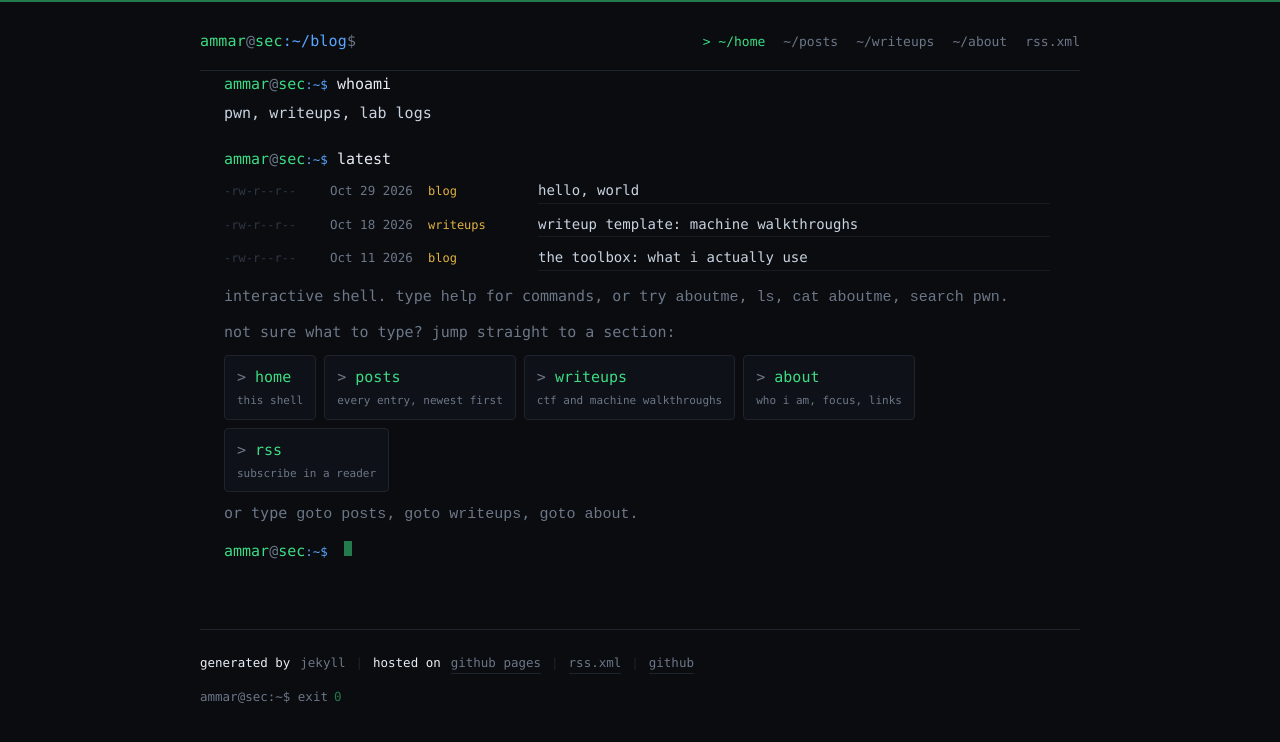
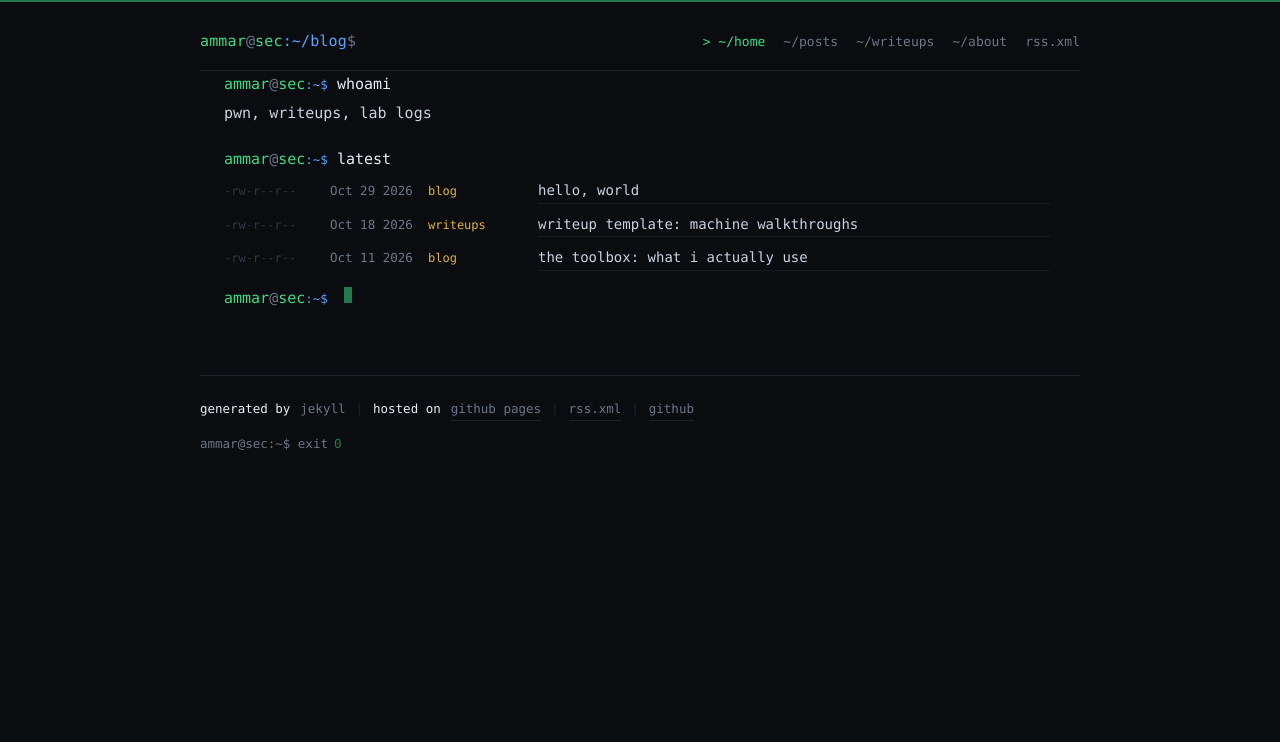
Before and after one commit to MuhammadAmmarulHaq/MuhammadAmmarulHaq.github.io, a Jekyll site: the page built from index.md, in a window 1280 px wide. Shown: the top 742 px of the page. Built offline with Jekyll 4.4.1, drawn with Linux system fonts in a browser that asks for light colours.

Commit message:
boot sequence on load, remove section buttons and goto, tighten layout

```diff
--- a/_layouts/default.html
+++ b/_layouts/default.html
@@ -1,7 +1,8 @@
 <!doctype html>
-<html lang="en">
+<html lang="en" class="no-js">
 <head>
   {% include head.html %}
+  <script>document.documentElement.className = "js";</script>
 </head>
 <body>
   {% include header.html %}
--- a/assets/css/style.css
+++ b/assets/css/style.css
@@ -597,6 +597,65 @@ main {
   margin: 0 0 12px;
 }
 
+/* ---------- boot sequence ---------- */
+
+.term-boot {
+  overflow: hidden;
+  opacity: 1;
+  transition: opacity 320ms ease;
+}
+
+.term-boot.is-gone {
+  opacity: 0;
+}
+
+.term-boot[hidden] {
+  display: none;
+}
+
+.boot-pre {
+  margin: 0;
+  padding: 0;
+  border: 0;
+  background: none;
+  color: var(--dim);
+  font: inherit;
+  white-space: pre;
+  overflow: hidden;
+}
+
+.boot-caret {
+  display: inline-block;
+  width: 0.55em;
+  height: 1.05em;
+  background: var(--accent);
+  vertical-align: -0.16em;
+}
+
+/* the terminal appears once the boot finishes.
+   visibility is a plain class toggle with no transition and no animation, so a
+   throttled or paused animation frame can never leave it invisible. the boot
+   text itself is what provides the motion. */
+.js .term-body {
+  display: none;
+}
+
+.js .term-body.is-visible {
+  display: block;
+}
+
+.no-js .term-boot {
+  display: none;
+}
+
+/* ---------- reduced motion ---------- */
+
+@media (prefers-reduced-motion: reduce) {
+  .term-boot {
+    transition: none;
+  }
+}
+
 .term-output > *:last-child {
   margin-bottom: 0;
 }
@@ -727,50 +786,6 @@ main {
   border: 0;
 }
 
-/* ---------- clickable section menu ---------- */
-
-.sections {
-  list-style: none;
-  display: flex;
-  flex-wrap: wrap;
-  gap: 8px;
-  margin: 10px 0 0;
-  padding: 0;
-}
-
-.sections li {
-  display: flex;
-  flex-direction: column;
-  gap: 1px;
-  padding: 8px 12px;
-  border: 1px solid var(--line);
-  border-radius: 4px;
-  background: var(--bg-soft);
-}
-
-.sections li:hover {
-  border-color: var(--accent-dim);
-}
-
-.sections a {
-  color: var(--accent);
-  border: 0;
-}
-
-.sections a::before {
-  content: "> ";
-  color: var(--dim);
-}
-
-.sections a:hover {
-  border-bottom: 0;
-}
-
-.sections .sec-hint {
-  font-size: 11px;
-  color: var(--dim);
-}
-
 /* ---------- small screens ---------- */
 
 @media (max-width: 700px) {
--- a/assets/js/terminal.js
+++ b/assets/js/terminal.js
@@ -10,9 +10,9 @@
   var input = document.getElementById("term-input");
   var typedEl = document.getElementById("term-typed");
 
-  var PROMPT = term.getAttribute("data-prompt") || "$";
+  var PROMPT = term.getAttribute("data-prompt") || "ammar@sec";
   var USER = PROMPT.split("@")[0] || "user";
-  var HOST = (PROMPT.split("@")[1] || "host:").split(":")[0];
+  var HOST = (PROMPT.split("@")[1] || "host").split(":")[0];
 
   var POSTS_URL = term.getAttribute("data-posts-url") || "/posts/";
   var WRITEUPS_URL = term.getAttribute("data-writeups-url") || "/writeups/";
@@ -310,8 +310,6 @@
 
   var HELP = [
     ["aboutme", "who i am, my focus, my results"],
-    ["goto <section>", "jump to a page: posts, writeups, about, rss"],
-    ["sections", "list the clickable sections"],
     ["ls [dir]", "list files and posts"],
     ["cat <file>", "read a file, for example cat aboutme"],
     ["latest [n]", "newest n posts, default 5"],
@@ -490,61 +488,6 @@
     }
 
     err("cd", "no such directory: " + raw);
-  };
-
-  // navigate to a page, for people who would rather click than type
-  commands.goto = function (args) {
-    var raw = (args[0] || "").toLowerCase().replace(/^~?\/?/, "").replace(/\/$/, "");
-
-    var map = {
-      "": "/",
-      "~": "/",
-      home: "/",
-      posts: POSTS_URL,
-      blog: POSTS_URL,
-      writeups: WRITEUPS_URL,
-      about: ABOUT_URL,
-      aboutme: ABOUT_URL,
-      tags: TAGS_URL,
-      rss: "/feed.xml",
-      feed: "/feed.xml",
-      github: GITHUB_URL
-    };
-
-    if (Object.prototype.hasOwnProperty.call(map, raw) && map[raw]) {
-      window.location.href = map[raw];
-      return;
-    }
-
-    err("goto", "unknown section '" + args[0] + "'. try home, posts, writeups, about, rss");
-  };
-
-  commands.sections = function () {
-    print("sections, click or type goto <name>", "dim");
-    printPre(
-      [
-        "  " + pad("home", 12) + "this shell",
-        "  " + pad("posts", 12) + "every entry, newest first",
-        "  " + pad("writeups", 12) + "ctf and machine walkthroughs",
-        "  " + pad("about", 12) + "who i am, focus, links",
-        "  " + pad("rss", 12) + "subscribe in a reader"
-      ].join("\n")
-    );
-
-    var p = el("p", "res");
-    [
-      ["home", "/"],
-      ["posts", POSTS_URL],
-      ["writeups", WRITEUPS_URL],
-      ["about", ABOUT_URL],
-      ["rss", "/feed.xml"]
-    ].forEach(function (pair, i) {
-      if (i) p.appendChild(document.createTextNode("  "));
-      var a = el("a", null, pair[0]);
-      a.href = pair[1];
-      p.appendChild(a);
-    });
-    output.appendChild(p);
   };
 
   commands.cat = function (args) {
@@ -779,6 +722,94 @@
     scrollDown();
   });
 
+  // ---------- boot sequence ----------
+  // runs once per session, skipped for people who ask for reduced motion
+
+  var bootBox = document.getElementById("term-boot");
+  var bootPre = document.getElementById("boot-pre");
+  var termBody = document.getElementById("term-body");
+
+  var BOOT_LINES = [
+    "ammar@sec:~$ ./init --portfolio",
+    "mounting /dev/posts ......... ok",
+    "loading kernel: pwn, web, rev ",
+    "attaching shell to tty1 ..... ok",
+    "starting sec-blog ........... ready",
+    ""
+  ];
+
+  function saveSession() {
+    try {
+      sessionStorage.setItem("term-booted", "1");
+    } catch (e) {
+      /* private mode, boot every time is fine */
+    }
+  }
+
+  function bootedBefore() {
+    try {
+      return sessionStorage.getItem("term-booted") === "1";
+    } catch (e) {
+      return true;
+    }
+  }
+
+  function reduceMotion() {
+    return window.matchMedia && window.matchMedia("(prefers-reduced-motion: reduce)").matches;
+  }
+
+  function runBoot() {
+    if (!bootBox || !bootPre || !termBody) {
+      return;
+    }
+
+    if (bootedBefore() || reduceMotion()) {
+      return;
+    }
+
+    // start the line, then reveal each line in turn, then continue into the
+    // terminal text that is already in the page
+    var i = 0;
+
+    function step() {
+      if (i < BOOT_LINES.length) {
+        bootPre.textContent += BOOT_LINES[i] + "\n";
+        i += 1;
+        window.setTimeout(step, 130);
+        return;
+      }
+
+      settle();
+    }
+
+    function settle() {
+      // reveal the inner boot line, then unfold the rest of the terminal
+      bootPre.textContent += "ammar@sec:~$ ";
+
+      var caret = document.createElement("span");
+      caret.className = "boot-caret";
+      bootPre.appendChild(caret);
+
+      window.setTimeout(function () {
+        bootBox.classList.add("is-gone");
+        termBody.classList.add("is-visible");
+        document.body.classList.add("ready");
+
+        window.setTimeout(function () {
+          bootBox.hidden = true;
+          saveSession();
+        }, 420);
+      }, 620);
+    }
+
+    bootBox.hidden = false;
+    document.body.classList.add("booting");
+    termBody.classList.remove("is-visible");
+    window.setTimeout(step, 120);
+  }
+
+  runBoot();
+
   // ---------- input ----------
 
   function syncTyped() {
--- a/index.md
+++ b/index.md
@@ -3,7 +3,7 @@ layout: default
 title: home
 ---
 <section class="term" id="terminal"
-         data-prompt="{{ site.prompt.user }}@{{ site.prompt.host }}:~$"
+         data-prompt="{{ site.prompt.user }}@{{ site.prompt.host }}"
          data-tagline="{{ site.tagline }}"
          data-blog="{{ site.title }}"
          data-posts-url="{{ '/posts/' | relative_url }}"
@@ -12,34 +12,27 @@ title: home
          data-tags-url="{{ '/tags/' | relative_url }}"
          data-github-url="https://github.com/{{ site.github_username }}">
 
-  <div class="term-output" id="term-output" role="log" aria-live="polite">
-    <p class="cmd"><span class="ps1"><span class="u">{{ site.prompt.user }}</span><span class="punct">@</span><span class="h">{{ site.prompt.host }}</span><span class="path">:~$</span></span> whoami</p>
-    <p class="res">{{ site.tagline }}</p>
-
-    <p class="cmd"><span class="ps1"><span class="u">{{ site.prompt.user }}</span><span class="punct">@</span><span class="h">{{ site.prompt.host }}</span><span class="path">:~$</span></span> latest</p>
-    {% include post-list.html posts=site.posts limit=5 %}
-
-    <p class="res dim">interactive shell. type <code>help</code> for commands, or try <code>aboutme</code>, <code>ls</code>, <code>cat aboutme</code>, <code>search pwn</code>.</p>
-
-    <p class="res dim">not sure what to type? jump straight to a section:</p>
-    <ul class="sections">
-      <li><a href="{{ '/' | relative_url }}">home</a><span class="sec-hint">this shell</span></li>
-      <li><a href="{{ '/posts/' | relative_url }}">posts</a><span class="sec-hint">every entry, newest first</span></li>
-      <li><a href="{{ '/writeups/' | relative_url }}">writeups</a><span class="sec-hint">ctf and machine walkthroughs</span></li>
-      <li><a href="{{ '/about/' | relative_url }}">about</a><span class="sec-hint">who i am, focus, links</span></li>
-      <li><a href="{{ '/feed.xml' | relative_url }}">rss</a><span class="sec-hint">subscribe in a reader</span></li>
-    </ul>
-
-    <p class="res dim">or type <code>goto posts</code>, <code>goto writeups</code>, <code>goto about</code>.</p>
+  <div class="term-boot" id="term-boot" hidden>
+    <pre class="boot-pre" id="boot-pre"></pre>
   </div>
 
-  <form class="term-line" id="term-form" autocomplete="off">
-    <span class="ps1"><span class="u">{{ site.prompt.user }}</span><span class="punct">@</span><span class="h">{{ site.prompt.host }}</span><span class="path">:~$</span></span>
-    <span class="typed" id="term-typed"></span><span class="caret" aria-hidden="true"></span>
-    <input id="term-input" type="text" name="cmd" aria-label="terminal command"
-           autocomplete="off" autocapitalize="off" autocorrect="off" spellcheck="false">
-    <button class="sr-only" type="submit">run</button>
-  </form>
+  <div class="term-body" id="term-body">
+    <div class="term-output" id="term-output" role="log" aria-live="polite">
+      <p class="cmd"><span class="ps1"><span class="u">{{ site.prompt.user }}</span><span class="punct">@</span><span class="h">{{ site.prompt.host }}</span><span class="path">:~$</span></span> whoami</p>
+      <p class="res">{{ site.tagline }}</p>
+
+      <p class="cmd"><span class="ps1"><span class="u">{{ site.prompt.user }}</span><span class="punct">@</span><span class="h">{{ site.prompt.host }}</span><span class="path">:~$</span></span> latest</p>
+      {% include post-list.html posts=site.posts limit=5 %}
+    </div>
+
+    <form class="term-line" id="term-form" autocomplete="off">
+      <span class="ps1"><span class="u">{{ site.prompt.user }}</span><span class="punct">@</span><span class="h">{{ site.prompt.host }}</span><span class="path">:~$</span></span>
+      <span class="typed" id="term-typed"></span><span class="caret" aria-hidden="true"></span>
+      <input id="term-input" type="text" name="cmd" aria-label="terminal command"
+             autocomplete="off" autocapitalize="off" autocorrect="off" spellcheck="false">
+      <button class="sr-only" type="submit">run</button>
+    </form>
+  </div>
 </section>
 
 <script type="application/json" id="term-data">
```
